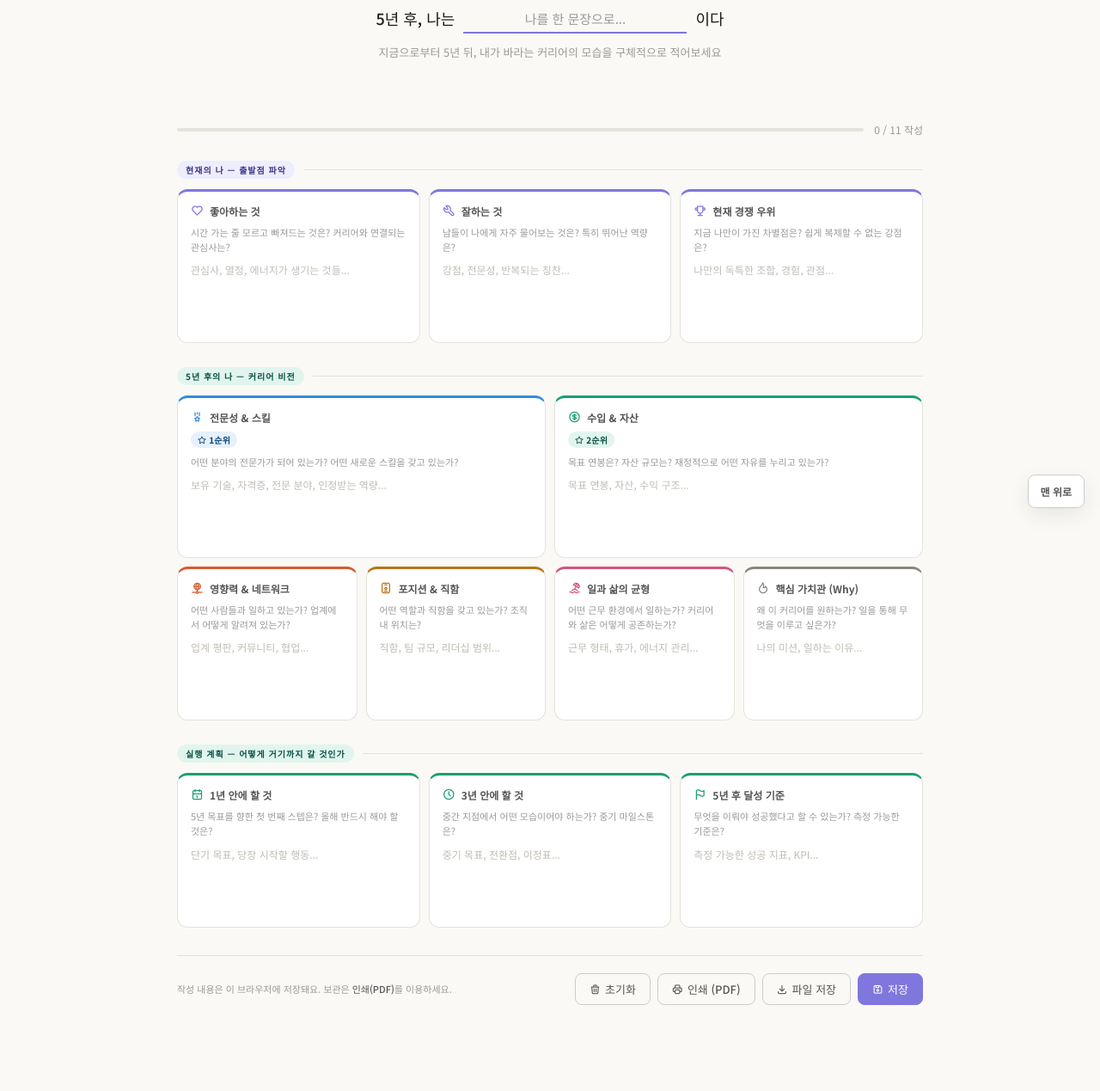
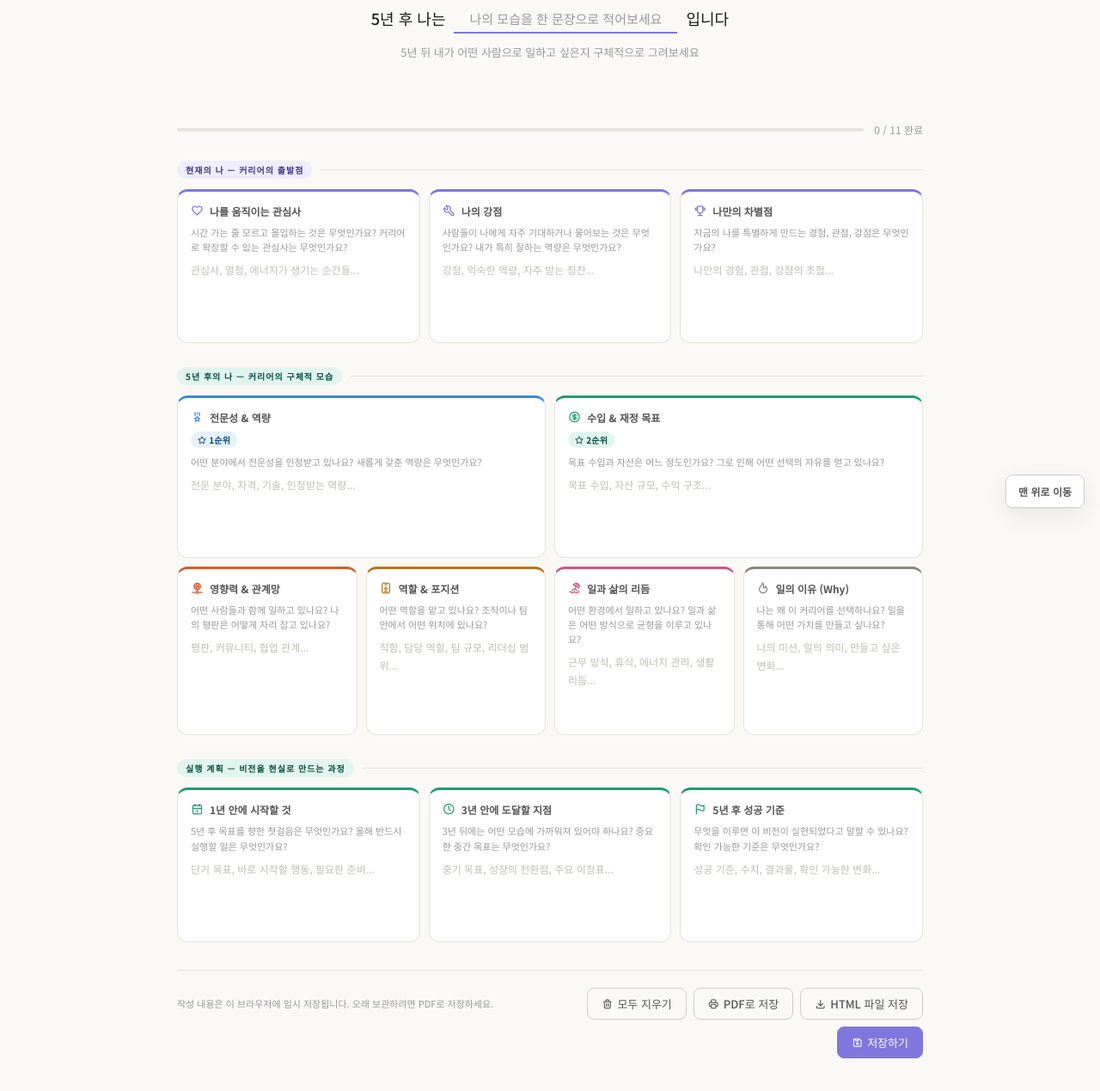
Before and after one commit to levigrowth/mfw-school-pages, a plain HTML site: page vision_board.html in a window 1280 px wide. Shown: the part 191-1460 px from the top of the page at 86% size. Before the commit the page ends 1424 px from the top, so only its background shows below. Drawn offline with Linux system fonts and the light colour scheme.

Commit message:
edit text

```diff
--- a/vision_board.html
+++ b/vision_board.html
@@ -3,7 +3,7 @@
 <head>
 <meta charset="UTF-8"/>
 <meta name="viewport" content="width=device-width, initial-scale=1.0"/>
-<title>5년 후 커리어 비전보드</title>
+<title>5년 후 나의 커리어 비전보드</title>
 <link rel="preconnect" href="https://fonts.googleapis.com"/>
 <link href="https://fonts.googleapis.com/css2?family=Noto+Sans+KR:wght@400;500;700&family=Instrument+Serif:ital@0;1&display=swap" rel="stylesheet"/>
 <link rel="stylesheet" href="https://cdn.jsdelivr.net/npm/@tabler/icons-webfont@latest/tabler-icons.min.css"/>
@@ -404,120 +404,120 @@
 
 <div class="page">
   <div class="page-nav">
-    <a class="nav-btn" href="./index.html">홈가기</a>
+    <a class="nav-btn" href="./index.html">홈으로</a>
   </div>
 
   <div class="hero">
     <div class="hero-eyebrow">Career Vision Board</div>
-    <div class="hero-title">나의 <span>5년 후</span> 커리어를 그린다</div>
+    <div class="hero-title">5년 후, 내가 만들어갈 커리어</div>
     <div class="identity-row">
-      <span class="identity-label">5년 후, 나는</span>
-      <input class="identity-input" id="f_id" type="text" placeholder="나를 한 문장으로..." maxlength="36"/>
+      <span class="identity-label">5년 후 나는</span>
+      <input class="identity-input" id="f_id" type="text" placeholder="나의 모습을 한 문장으로 적어보세요" maxlength="36"/>
       <span class="identity-print" id="f_id_print"></span>
-      <span class="identity-label">이다</span>
+      <span class="identity-label">입니다</span>
     </div>
-    <div class="hero-sub">지금으로부터 5년 뒤, 내가 바라는 커리어의 모습을 구체적으로 적어보세요</div>
+    <div class="hero-sub">5년 뒤 내가 어떤 사람으로 일하고 싶은지 구체적으로 그려보세요</div>
   </div>
 
   <div class="prog-wrap">
     <div class="prog-bar"><div class="prog-fill" id="pf" style="width:0%"></div></div>
-    <div class="prog-label" id="pl">0 / 11 작성</div>
+    <div class="prog-label" id="pl">0 / 11 완료</div>
   </div>
 
   <div class="section-head">
-    <span class="section-tag tag-purple">현재의 나 — 출발점 파악</span>
+    <span class="section-tag tag-purple">현재의 나 — 커리어의 출발점</span>
   </div>
   <div class="g3">
     <div class="card card-top-purple">
-      <div class="card-head"><i class="ti ti-heart card-icon" style="color:var(--purple)" aria-hidden="true"></i><span class="card-name">좋아하는 것</span></div>
-      <div class="card-hint">시간 가는 줄 모르고 빠져드는 것은? 커리어와 연결되는 관심사는?</div>
-      <textarea id="f_like" placeholder="관심사, 열정, 에너지가 생기는 것들..."></textarea>
+      <div class="card-head"><i class="ti ti-heart card-icon" style="color:var(--purple)" aria-hidden="true"></i><span class="card-name">나를 움직이는 관심사</span></div>
+      <div class="card-hint">시간 가는 줄 모르고 몰입하는 것은 무엇인가요? 커리어로 확장할 수 있는 관심사는 무엇인가요?</div>
+      <textarea id="f_like" placeholder="관심사, 열정, 에너지가 생기는 순간들..."></textarea>
     </div>
     <div class="card card-top-purple">
-      <div class="card-head"><i class="ti ti-tool card-icon" style="color:var(--purple)" aria-hidden="true"></i><span class="card-name">잘하는 것</span></div>
-      <div class="card-hint">남들이 나에게 자주 물어보는 것은? 특히 뛰어난 역량은?</div>
-      <textarea id="f_skill" placeholder="강점, 전문성, 반복되는 칭찬..."></textarea>
+      <div class="card-head"><i class="ti ti-tool card-icon" style="color:var(--purple)" aria-hidden="true"></i><span class="card-name">나의 강점</span></div>
+      <div class="card-hint">사람들이 나에게 자주 기대하거나 물어보는 것은 무엇인가요? 내가 특히 잘하는 역량은 무엇인가요?</div>
+      <textarea id="f_skill" placeholder="강점, 익숙한 역량, 자주 받는 칭찬..."></textarea>
     </div>
     <div class="card card-top-purple">
-      <div class="card-head"><i class="ti ti-trophy card-icon" style="color:var(--purple)" aria-hidden="true"></i><span class="card-name">현재 경쟁 우위</span></div>
-      <div class="card-hint">지금 나만이 가진 차별점은? 쉽게 복제할 수 없는 강점은?</div>
-      <textarea id="f_edge" placeholder="나만의 독특한 조합, 경험, 관점..."></textarea>
+      <div class="card-head"><i class="ti ti-trophy card-icon" style="color:var(--purple)" aria-hidden="true"></i><span class="card-name">나만의 차별점</span></div>
+      <div class="card-hint">지금의 나를 특별하게 만드는 경험, 관점, 강점은 무엇인가요?</div>
+      <textarea id="f_edge" placeholder="나만의 경험, 관점, 강점의 조합..."></textarea>
     </div>
   </div>
 
   <div class="section-head">
-    <span class="section-tag tag-teal">5년 후의 나 — 커리어 비전</span>
+    <span class="section-tag tag-teal">5년 후의 나 — 커리어의 구체적 모습</span>
   </div>
   <div class="g2">
     <div class="card card-top-blue">
-      <div class="card-head"><i class="ti ti-medal card-icon" style="color:var(--blue)" aria-hidden="true"></i><span class="card-name">전문성 & 스킬</span></div>
+      <div class="card-head"><i class="ti ti-medal card-icon" style="color:var(--blue)" aria-hidden="true"></i><span class="card-name">전문성 & 역량</span></div>
       <div class="badge badge-blue"><i class="ti ti-star" style="font-size:10px" aria-hidden="true"></i> 1순위</div>
-      <div class="card-hint">어떤 분야의 전문가가 되어 있는가? 어떤 새로운 스킬을 갖고 있는가?</div>
-      <textarea id="f_expertise" placeholder="보유 기술, 자격증, 전문 분야, 인정받는 역량..."></textarea>
+      <div class="card-hint">어떤 분야에서 전문성을 인정받고 있나요? 새롭게 갖춘 역량은 무엇인가요?</div>
+      <textarea id="f_expertise" placeholder="전문 분야, 자격, 기술, 인정받는 역량..."></textarea>
     </div>
     <div class="card card-top-teal">
-      <div class="card-head"><i class="ti ti-coin card-icon" style="color:var(--teal)" aria-hidden="true"></i><span class="card-name">수입 & 자산</span></div>
+      <div class="card-head"><i class="ti ti-coin card-icon" style="color:var(--teal)" aria-hidden="true"></i><span class="card-name">수입 & 재정 목표</span></div>
       <div class="badge badge-teal"><i class="ti ti-star" style="font-size:10px" aria-hidden="true"></i> 2순위</div>
-      <div class="card-hint">목표 연봉은? 자산 규모는? 재정적으로 어떤 자유를 누리고 있는가?</div>
-      <textarea id="f_income" placeholder="목표 연봉, 자산, 수익 구조..."></textarea>
+      <div class="card-hint">목표 수입과 자산은 어느 정도인가요? 그로 인해 어떤 선택의 자유를 얻고 있나요?</div>
+      <textarea id="f_income" placeholder="목표 수입, 자산 규모, 수익 구조..."></textarea>
     </div>
   </div>
   <div class="g4">
     <div class="card card-top-coral">
-      <div class="card-head"><i class="ti ti-network card-icon" style="color:var(--coral)" aria-hidden="true"></i><span class="card-name">영향력 & 네트워크</span></div>
-      <div class="card-hint">어떤 사람들과 일하고 있는가? 업계에서 어떻게 알려져 있는가?</div>
-      <textarea id="f_network" placeholder="업계 평판, 커뮤니티, 협업..."></textarea>
+      <div class="card-head"><i class="ti ti-network card-icon" style="color:var(--coral)" aria-hidden="true"></i><span class="card-name">영향력 & 관계망</span></div>
+      <div class="card-hint">어떤 사람들과 함께 일하고 있나요? 나의 평판은 어떻게 자리 잡고 있나요?</div>
+      <textarea id="f_network" placeholder="평판, 커뮤니티, 협업 관계..."></textarea>
     </div>
     <div class="card card-top-amber">
-      <div class="card-head"><i class="ti ti-id-badge card-icon" style="color:var(--amber)" aria-hidden="true"></i><span class="card-name">포지션 & 직함</span></div>
-      <div class="card-hint">어떤 역할과 직함을 갖고 있는가? 조직 내 위치는?</div>
-      <textarea id="f_position" placeholder="직함, 팀 규모, 리더십 범위..."></textarea>
+      <div class="card-head"><i class="ti ti-id-badge card-icon" style="color:var(--amber)" aria-hidden="true"></i><span class="card-name">역할 & 포지션</span></div>
+      <div class="card-hint">어떤 역할을 맡고 있나요? 조직이나 팀 안에서 어떤 위치에 있나요?</div>
+      <textarea id="f_position" placeholder="직함, 담당 역할, 팀 규모, 리더십 범위..."></textarea>
     </div>
     <div class="card card-top-pink">
-      <div class="card-head"><i class="ti ti-beach card-icon" style="color:var(--pink)" aria-hidden="true"></i><span class="card-name">일과 삶의 균형</span></div>
-      <div class="card-hint">어떤 근무 환경에서 일하는가? 커리어와 삶은 어떻게 공존하는가?</div>
-      <textarea id="f_balance" placeholder="근무 형태, 휴가, 에너지 관리..."></textarea>
+      <div class="card-head"><i class="ti ti-beach card-icon" style="color:var(--pink)" aria-hidden="true"></i><span class="card-name">일과 삶의 리듬</span></div>
+      <div class="card-hint">어떤 환경에서 일하고 있나요? 일과 삶은 어떤 방식으로 균형을 이루고 있나요?</div>
+      <textarea id="f_balance" placeholder="근무 방식, 휴식, 에너지 관리, 생활 리듬..."></textarea>
     </div>
     <div class="card card-top-gray">
-      <div class="card-head"><i class="ti ti-flame card-icon" style="color:var(--gray)" aria-hidden="true"></i><span class="card-name">핵심 가치관 (Why)</span></div>
-      <div class="card-hint">왜 이 커리어를 원하는가? 일을 통해 무엇을 이루고 싶은가?</div>
-      <textarea id="f_why" placeholder="나의 미션, 일하는 이유..."></textarea>
+      <div class="card-head"><i class="ti ti-flame card-icon" style="color:var(--gray)" aria-hidden="true"></i><span class="card-name">일의 이유 (Why)</span></div>
+      <div class="card-hint">나는 왜 이 커리어를 선택하나요? 일을 통해 어떤 가치를 만들고 싶나요?</div>
+      <textarea id="f_why" placeholder="나의 미션, 일의 의미, 만들고 싶은 변화..."></textarea>
     </div>
   </div>
 
   <div class="section-head">
-    <span class="section-tag tag-teal">실행 계획 — 어떻게 거기까지 갈 것인가</span>
+    <span class="section-tag tag-teal">실행 계획 — 비전을 현실로 만드는 과정</span>
   </div>
   <div class="g3k">
     <div class="card card-top-teal">
-      <div class="card-head"><i class="ti ti-calendar card-icon" style="color:var(--teal)" aria-hidden="true"></i><span class="card-name">1년 안에 할 것</span></div>
-      <div class="card-hint">5년 목표를 향한 첫 번째 스텝은? 올해 반드시 해야 할 것은?</div>
-      <textarea id="f_y1" placeholder="단기 목표, 당장 시작할 행동..."></textarea>
+      <div class="card-head"><i class="ti ti-calendar card-icon" style="color:var(--teal)" aria-hidden="true"></i><span class="card-name">1년 안에 시작할 것</span></div>
+      <div class="card-hint">5년 후 목표를 향한 첫걸음은 무엇인가요? 올해 반드시 실행할 일은 무엇인가요?</div>
+      <textarea id="f_y1" placeholder="단기 목표, 바로 시작할 행동, 필요한 준비..."></textarea>
     </div>
     <div class="card card-top-teal">
-      <div class="card-head"><i class="ti ti-clock card-icon" style="color:var(--teal)" aria-hidden="true"></i><span class="card-name">3년 안에 할 것</span></div>
-      <div class="card-hint">중간 지점에서 어떤 모습이어야 하는가? 중기 마일스톤은?</div>
-      <textarea id="f_y3" placeholder="중기 목표, 전환점, 이정표..."></textarea>
+      <div class="card-head"><i class="ti ti-clock card-icon" style="color:var(--teal)" aria-hidden="true"></i><span class="card-name">3년 안에 도달할 지점</span></div>
+      <div class="card-hint">3년 뒤에는 어떤 모습에 가까워져 있어야 하나요? 중요한 중간 목표는 무엇인가요?</div>
+      <textarea id="f_y3" placeholder="중기 목표, 성장의 전환점, 주요 이정표..."></textarea>
     </div>
     <div class="card card-top-teal">
-      <div class="card-head"><i class="ti ti-flag card-icon" style="color:var(--teal)" aria-hidden="true"></i><span class="card-name">5년 후 달성 기준</span></div>
-      <div class="card-hint">무엇을 이뤄야 성공했다고 할 수 있는가? 측정 가능한 기준은?</div>
-      <textarea id="f_y5" placeholder="측정 가능한 성공 지표, KPI..."></textarea>
+      <div class="card-head"><i class="ti ti-flag card-icon" style="color:var(--teal)" aria-hidden="true"></i><span class="card-name">5년 후 성공 기준</span></div>
+      <div class="card-hint">무엇을 이루면 이 비전이 실현되었다고 말할 수 있나요? 확인 가능한 기준은 무엇인가요?</div>
+      <textarea id="f_y5" placeholder="성공 기준, 수치, 결과물, 확인 가능한 변화..."></textarea>
     </div>
   </div>
 
   <div class="actions">
     <span class="save-ok" id="save-ok"><i class="ti ti-check"></i> 저장됨</span>
-    <span class="storage-note">작성 내용은 이 브라우저에 저장돼요. 보관은 <b>인쇄(PDF)</b>를 이용하세요.</span>
-    <button class="btn" onclick="clearAll()"><i class="ti ti-trash"></i> 초기화</button>
-    <button class="btn" onclick="printVisionBoard()"><i class="ti ti-printer"></i> 인쇄 (PDF)</button>
-    <button class="btn" onclick="downloadVisionBoardHtml()"><i class="ti ti-download"></i> 파일 저장</button>
-    <button class="btn btn-primary" onclick="saveAll()"><i class="ti ti-device-floppy"></i> 저장</button>
+    <span class="storage-note">작성 내용은 이 브라우저에 임시 저장됩니다. 오래 보관하려면 PDF로 저장하세요.</span>
+    <button class="btn" onclick="clearAll()"><i class="ti ti-trash"></i> 모두 지우기</button>
+    <button class="btn" onclick="printVisionBoard()"><i class="ti ti-printer"></i> PDF로 저장</button>
+    <button class="btn" onclick="downloadVisionBoardHtml()"><i class="ti ti-download"></i> HTML 파일 저장</button>
+    <button class="btn btn-primary" onclick="saveAll()"><i class="ti ti-device-floppy"></i> 저장하기</button>
   </div>
 
 </div>
 
-<button class="top-btn" type="button" onclick="scrollToTop()">맨 위로</button>
+<button class="top-btn" type="button" onclick="scrollToTop()">맨 위로 이동</button>
 
 <script>
 const FIELDS = ['f_id','f_like','f_skill','f_edge','f_expertise','f_income','f_network','f_position','f_balance','f_why','f_y1','f_y3','f_y5'];
@@ -534,7 +534,7 @@ function updateProg() {
     return el && el.value.trim().length > 0;
   }).length;
   document.getElementById('pf').style.width = Math.round(n / COUNTED.length * 100) + '%';
-  document.getElementById('pl').textContent = n + ' / ' + COUNTED.length + ' 작성';
+  document.getElementById('pl').textContent = n + ' / ' + COUNTED.length + ' 완료';
 }
 
 function saveAll() {
@@ -561,7 +561,7 @@ function printVisionBoardWindow() {
   const html = buildVisionBoardPrintHtml();
   const popup = window.open('', '_blank');
   if (!popup) {
-    alert('인쇄용 창이 차단됐어요. 브라우저에서 팝업을 허용한 뒤 다시 눌러주세요.');
+    alert('인쇄 창이 열리지 않았어요. 브라우저에서 팝업을 허용한 뒤 다시 시도해주세요.');
     window.print();
     return;
   }
@@ -623,7 +623,7 @@ ${styles}
   @media print { .print-actions { display: none; } }
 </style>
 </head>
-<body><div class="print-actions"><button onclick="window.print()">인쇄하기</button></div>${page.outerHTML}</body>
+<body><div class="print-actions"><button onclick="window.print()">PDF로 저장</button></div>${page.outerHTML}</body>
 </html>`;
 }
 
@@ -671,7 +671,7 @@ function loadAll() {
 }
 
 function clearAll() {
-  if (!confirm('모든 내용을 초기화할까요?')) return;
+  if (!confirm('작성한 내용을 모두 지울까요?')) return;
   FIELDS.forEach(id => { const el = document.getElementById(id); if (el) el.value = ''; });
   try { localStorage.removeItem(KEY); } catch(e) {}
   updateProg();
```
